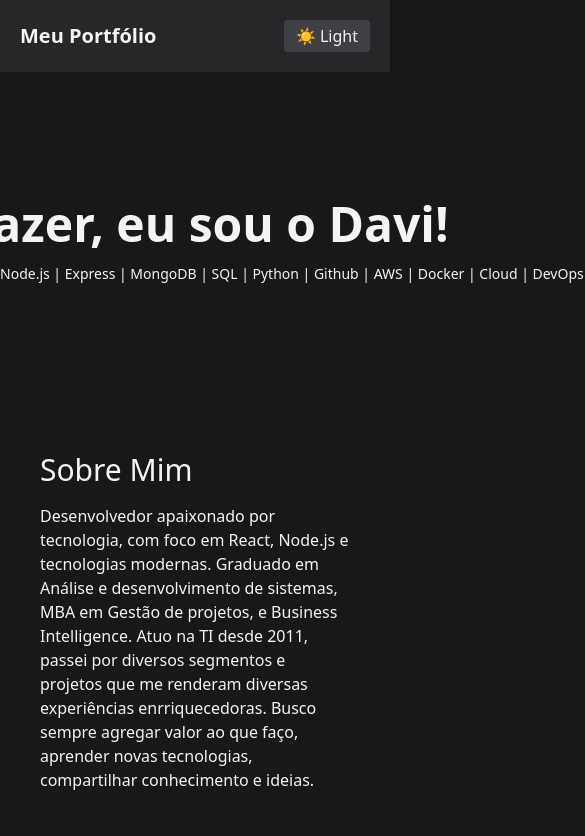
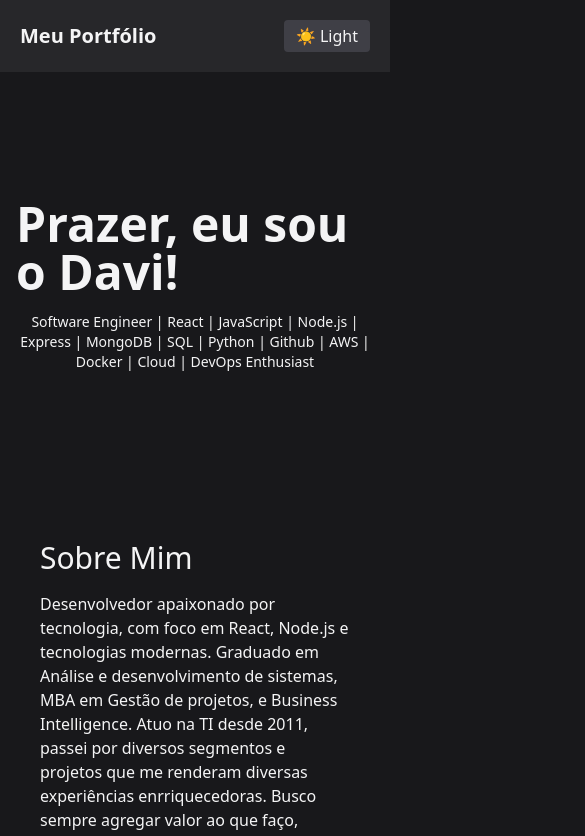
Before and after one commit to daviamarall/react-portfolio, a React (Vite) app: page / in a window 390 px wide. Shown: the top 836 px of the page, 585 px wide, since content can reach past the window. Built offline with nearby package versions, Linux system fonts and the light colour scheme.

Commit message:
react portifolio update

```diff
--- a/src/pages/Home.jsx
+++ b/src/pages/Home.jsx
@@ -3,7 +3,7 @@ function Home() {
     <section className="py-32 flex flex-col justify-center items-center">
       <div className="flex flex-col justify-center items-center px-4">
         <h1 className="text-5xl font-bold mb-4">Prazer, eu sou o Davi!</h1>
-        <p className="whitespace-nowrap text-center text-sm sm:text-base overflow-x-auto">
+        <p className="text-center text-sm sm:text-base whitespace-normal sm:whitespace-nowrap">
           Software Engineer | React | JavaScript | Node.js | Express | MongoDB | SQL | Python | Github | AWS | Docker | Cloud | DevOps Enthusiast
         </p>
       </div>
```
